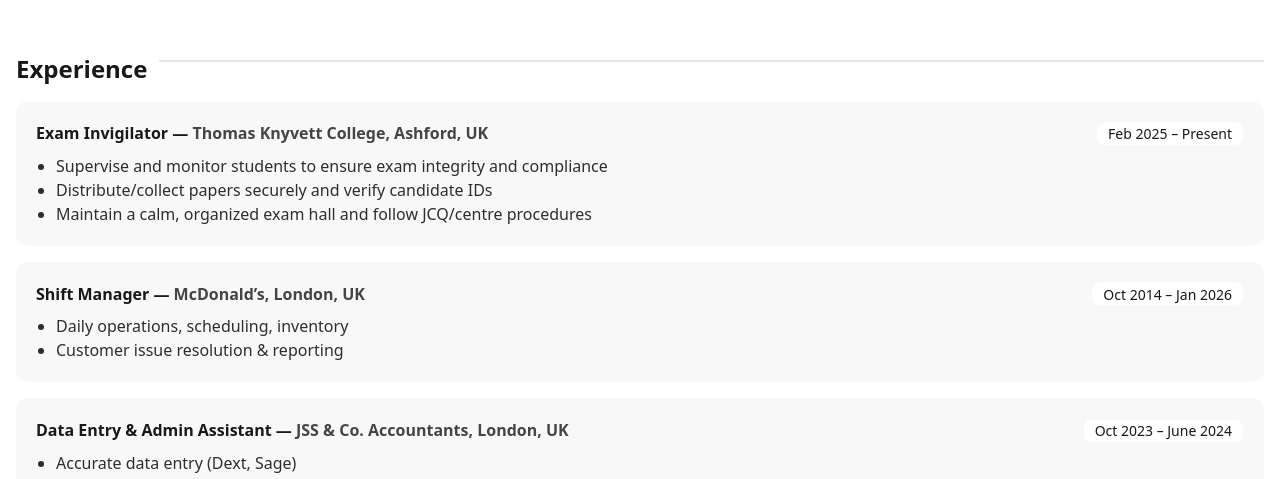
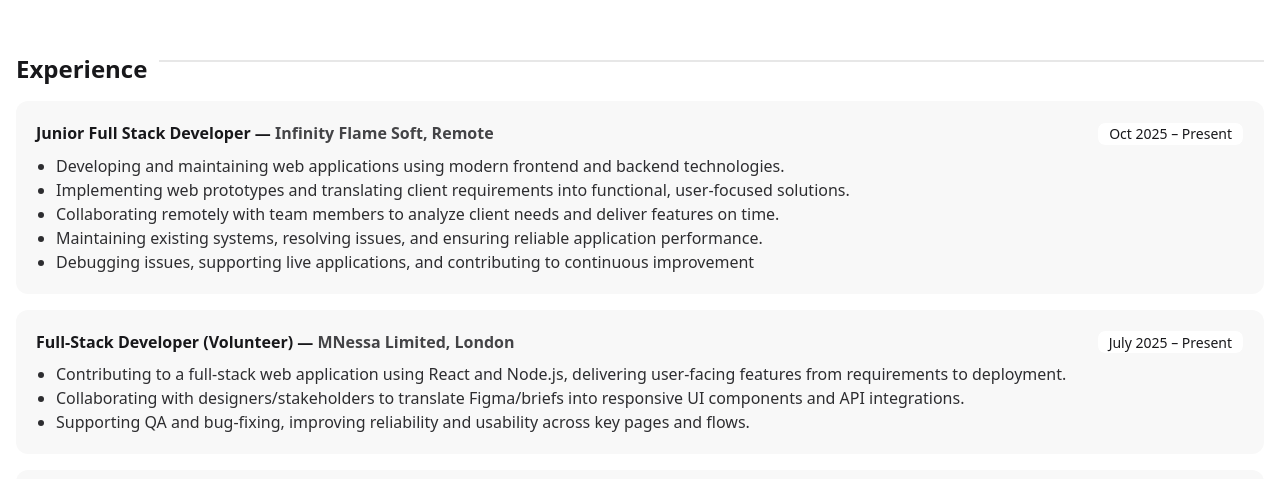
Before and after one commit to hasnathg/hasnath_karim_portfolio, a React (Vite) app: page / in a window 1280 px wide. Shown: the part 3300-3779 px from the top of the page. Built offline with nearby package versions, Linux system fonts and the light colour scheme.

Commit message:
updated resume

```diff
--- a/src/pages/Experience.jsx
+++ b/src/pages/Experience.jsx
@@ -1,5 +1,32 @@
 import React from 'react';
 const roles = [
+     {
+      id: "Full-Stack-Developer",
+      title: "Junior Full Stack Developer",
+      company: "Infinity Flame Soft",
+      location: "Remote",
+      dates: "Oct 2025 – Present",
+      bullets: [
+        "Developing and maintaining web applications using modern frontend and backend technologies.",
+        "Implementing web prototypes and translating client requirements into functional, user-focused solutions.",
+        "Collaborating remotely with team members to analyze client needs and deliver features on time.",
+        "Maintaining existing systems, resolving issues, and ensuring reliable application performance.",
+        "Debugging issues, supporting live applications, and contributing to continuous improvement",
+      ],
+    },
+
+     {
+      id: "Full-Stack-Developer-Volunteer",
+      title: "Full-Stack Developer (Volunteer)",
+      company: "MNessa Limited",
+      location: "London",
+      dates: "July 2025 – Present",
+      bullets: [
+        "Contributing to a full-stack web application using React and Node.js, delivering user-facing features from requirements to deployment.",
+        "Collaborating with designers/stakeholders to translate Figma/briefs into responsive UI components and API integrations.",
+        "Supporting QA and bug-fixing, improving reliability and usability across key pages and flows.",
+      ],
+    },
     {
       id: "exam-invigilator-tkc",
       title: "Exam Invigilator",
--- a/src/pages/Home.jsx
+++ b/src/pages/Home.jsx
@@ -25,26 +25,30 @@
 
   const roles = [
   {
-    id: "exam-invigilator-tkc",
-    title: "Exam Invigilator",
-    company: "Thomas Knyvett College",
-    location: "Ashford, UK",
-    dates: "Feb 2025 – Present",
+      id: "Full-Stack-Developer",
+      title: "Junior Full Stack Developer",
+      company: "Infinity Flame Soft",
+      location: "Remote",
+      dates: "Oct 2025 – Present",
       bullets: [
-      "Supervise and monitor students to ensure exam integrity and compliance",
-      "Distribute/collect papers securely and verify candidate IDs",
-      "Maintain a calm, organized exam hall and follow JCQ/centre procedures",
+        "Developing and maintaining web applications using modern frontend and backend technologies.",
+        "Implementing web prototypes and translating client requirements into functional, user-focused solutions.",
+        "Collaborating remotely with team members to analyze client needs and deliver features on time.",
+        "Maintaining existing systems, resolving issues, and ensuring reliable application performance.",
+        "Debugging issues, supporting live applications, and contributing to continuous improvement",
       ],
     },
+
      {
-    id: "mcd-shift",
-    title: "Shift Manager",
-    company: "McDonald’s",
-    location: "London, UK",
-    dates: "Oct 2014 – Jan 2026",
+      id: "Full-Stack-Developer-Volunteer",
+      title: "Full-Stack Developer (Volunteer)",
+      company: "MNessa Limited",
+      location: "London",
+      dates: "July 2025 – Present",
       bullets: [
-      "Daily operations, scheduling, inventory",
-      "Customer issue resolution & reporting",
+        "Contributing to a full-stack web application using React and Node.js, delivering user-facing features from requirements to deployment.",
+        "Collaborating with designers/stakeholders to translate Figma/briefs into responsive UI components and API integrations.",
+        "Supporting QA and bug-fixing, improving reliability and usability across key pages and flows.",
       ],
     },
   {
```
Also changed, not shown: 1 other file (tests, documents, lock files or other folders). Lines whose indentation alone changed are shown as unchanged.
